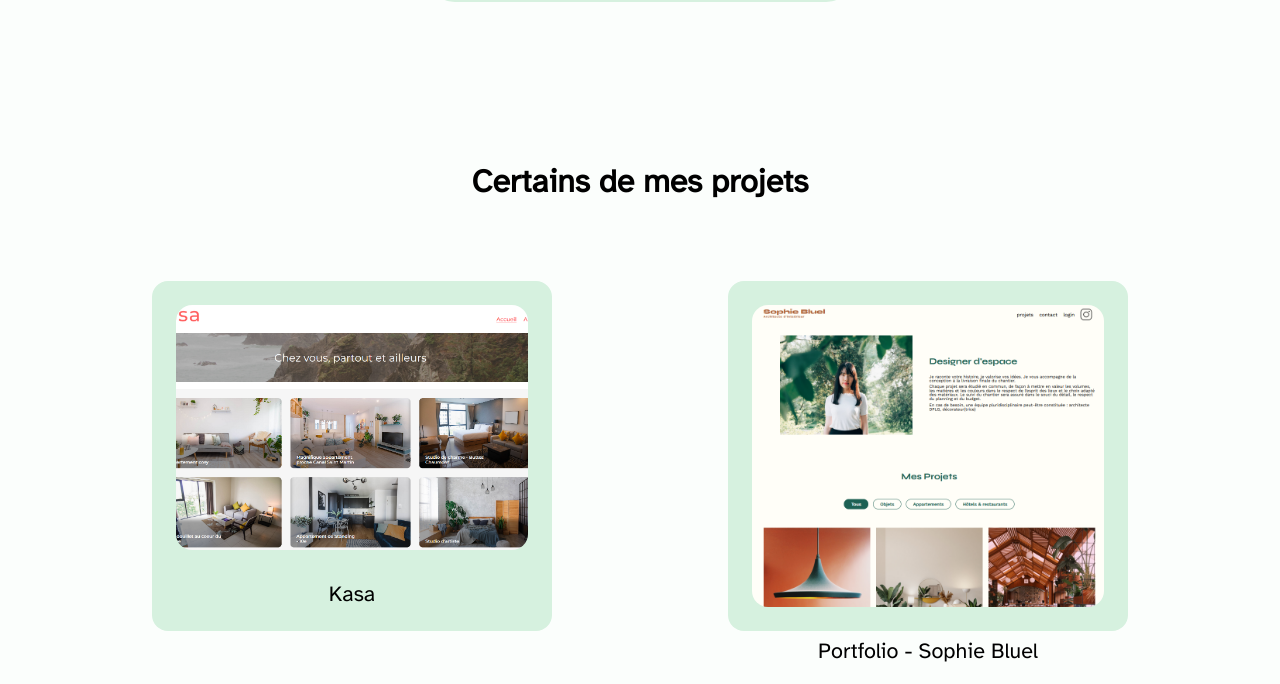
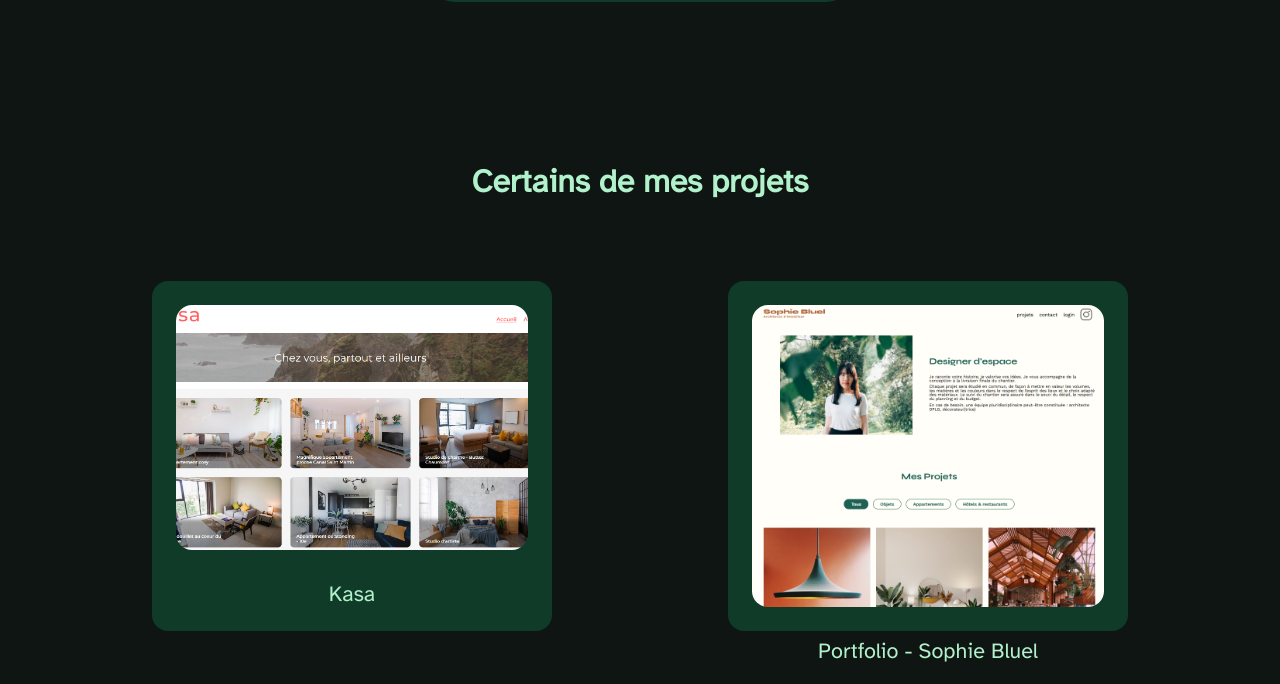
Before and after one commit to YohanMuze/Portfolio-, a website: page index.html in a window 1280 px wide. Shown: the part 1093-1777 px from the top of the page. Drawn offline with nearby package versions, Linux system fonts and the light colour scheme.

Commit message:
Working on dark mode

```diff
--- a/index.html
+++ b/index.html
@@ -19,7 +19,7 @@
     <script src="src/index.js" defer></script>
 </head>
 
-<body id="accueil">
+<body id="accueil" class="dark">
     <header class="header">
         <div class="header_logo">
             <a href="#accueil"><img src="./public/logo.png" alt="Yohan Muzé, web developer"></a>
--- a/src/assets/css/style.css
+++ b/src/assets/css/style.css
@@ -9,13 +9,14 @@
 body {
   background-color: var(--green-1);
   width: 100%;
+  color: var(--green-12);
 }
 
 a, ul, li, button {
   display: block;
   text-decoration: none;
   list-style-type: none;
-  color: black;
+  color: var(--green-12);
   padding-left: 0;
 }
 
@@ -307,6 +308,8 @@
   height: 100%;
   width: 40%;
   padding: 2.5rem;
+  color: var(--green-12);
+  background-color: var(--green-1);
 }
 
 .modal-wrapper_header {
```
Also changed, not shown: public/icons-double-up-dark.png (added), src/assets/images/hero-content-dark.png (added), 1 other file.
